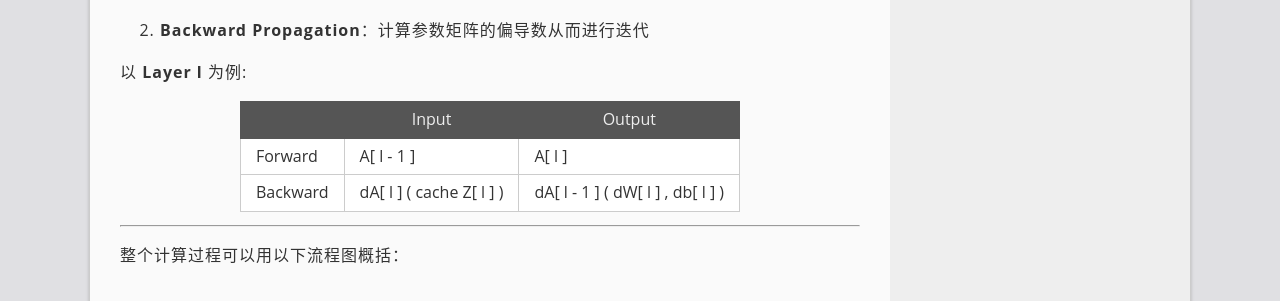
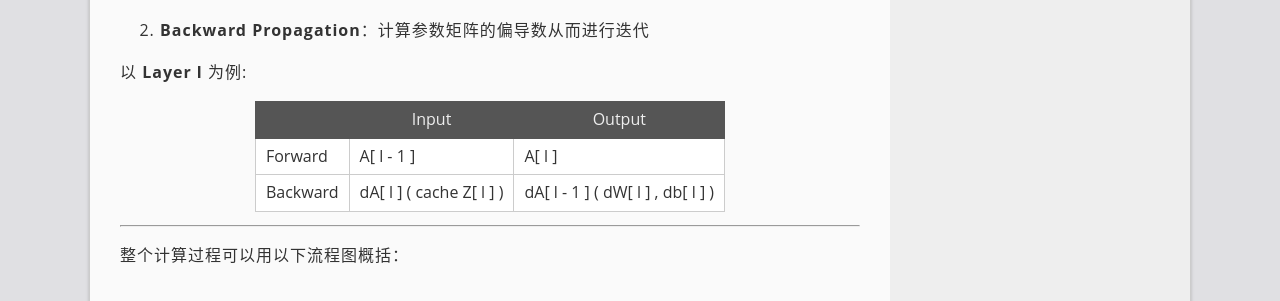
Before and after one commit to qyb225/qyb225.github.io, a Jekyll site: the page built from _posts/2017-08-28-Deep-Neural-Network.md, in a window 1280 px wide. Shown: the part 1361-1662 px from the top of the page. Built offline with Jekyll 4.4.1, drawn with Linux system fonts in a browser that asks for light colours; nearby versions of some CDN libraries; formulas are drawn with MathJax 3.

Commit message:
change table style

```diff
--- a/_sass/_base.scss
+++ b/_sass/_base.scss
@@ -53,7 +53,7 @@ table {
 
 	td, th {
 		border: 1px solid #CCC;
-		padding: 5px 15px;
+		padding: 5px 10px;
 		margin: 0;
 	}
 
```
